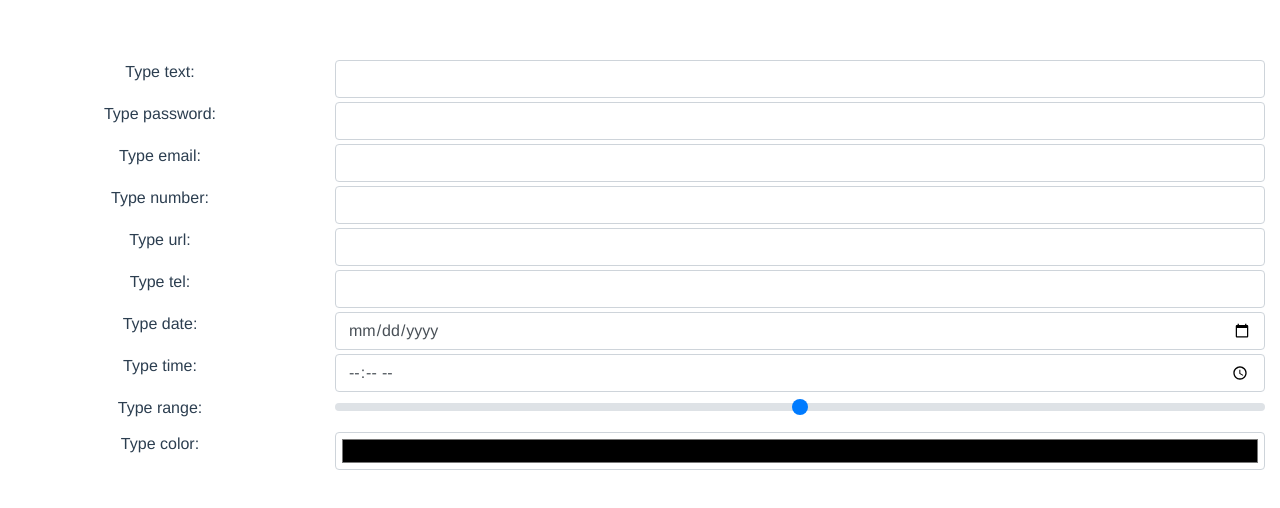
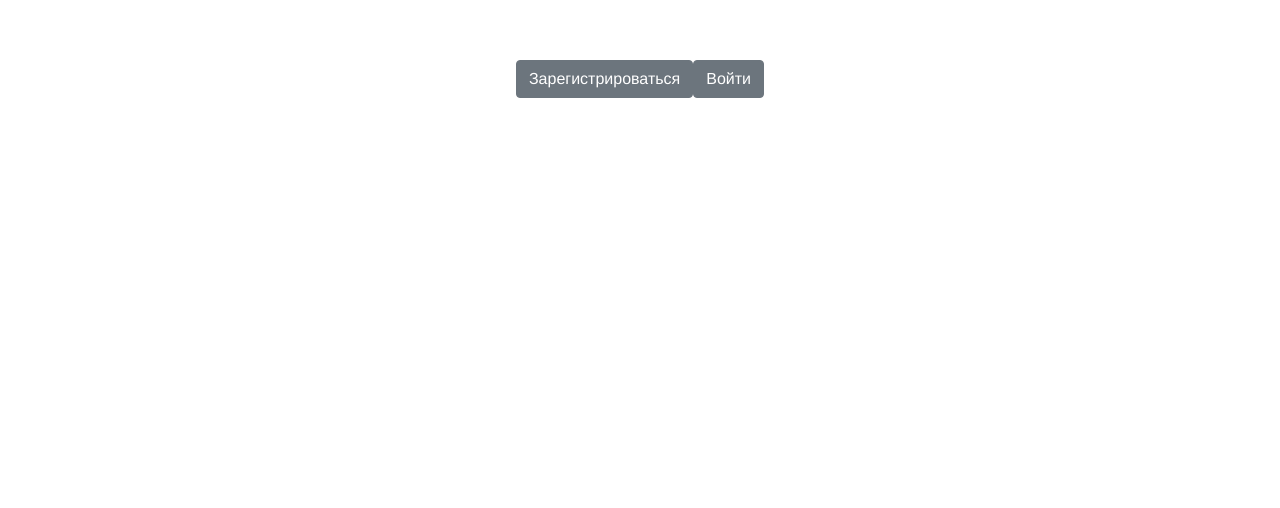
Before and after one commit to spottyladybug/kraken, a Vue app: page / in a window 1280 px wide. Shown: the top 508 px of the page. Built offline with nearby package versions, Linux system fonts and the light colour scheme.

Commit message:
add
add 2 modal windows

```diff
--- a/src/pages/home.vue
+++ b/src/pages/home.vue
@@ -2,16 +2,52 @@
   <div id="home">
     <router-view></router-view>
 
-  <b-container fluid>
-    <b-row class="my-1" v-for="type in types" :key="type">
-      <b-col sm="3">
-        <label :for="`type-${type}`">Type {{ type }}:</label>
+    <b-button id="show-btn" @click="showModalRegistration">Зарегистрироваться</b-button>
+
+    <b-button id="show-btn" @click="showModalAutorization">Войти</b-button>
+
+    <!-- Регистрация -->
+    <b-modal ref="reg-modal" hide-footer title="Регистрация">
+      <b-container class="d-block text-center">
+        <b-row class="my-4" v-for="text in texts" :key="text">
+          <b-col class="name-field" lg="12">
+            <label :for="`type-${type}`">Введите {{ text }}:</label>
           </b-col>
-      <b-col sm="9">
+          <b-col lg="12">
            <b-form-input :id="`type-${type}`" :type="type"></b-form-input>
           </b-col>
         </b-row>
+
+        <b-row>
+          <b-col>
+            <b-button class="success" variant="success">Готово</b-button>
+          </b-col>
+        </b-row>
       </b-container>
+
+    </b-modal>
+
+    <!-- Авторизация -->
+    <b-modal ref="aut-modal" hide-footer title="Вход">
+      <b-container class="d-block text-center">
+        <b-row class="my-4" v-for="name in names" :key="name">
+          <b-col class="name-field" lg="12">
+            <label :for="`type-${category}`">{{ name }}:</label>
+          </b-col>
+          <b-col lg="12">
+           <b-form-input :id="`type-${category}`" :type="category"></b-form-input>
+          </b-col>
+        </b-row>
+
+        <b-row>
+          <b-col>
+            <b-button class="success" variant="primary">Вход</b-button>
+          </b-col>
+        </b-row>
+      </b-container>
+
+    </b-modal>
+
 
   </div>
 </template>
@@ -20,23 +56,61 @@
 export default {
   data() {
     return {
+      texts: [
+        'имя',
+        'фамилию',
+        'email',
+        'пароль',
+        'пароль повторно',
+        'телефон',
+      ],
+
       types: [
         'text',
+        'text',
+        'email',
         'password',
+        'password',
+        'tel'
+      ],
+      names: [
+        'Еmail',
+        'Пароль',
+      ],
+
+      categories: [
         'email',
-          'number',
-          'url',
-          'tel',
-          'date',
-          `time`,
-          'range',
-          'color'
+        'password',
       ]
     }
+  },
+
+  methods: {
+    showModalRegistration() {
+      this.$refs['reg-modal'].show();
+    },
+    hideModalRegistration() {
+        this.$refs['reg-modal'].hide()
+    },
+
+    showModalAutorization() {
+      this.$refs['aut-modal'].show();
+    },
+
+    hideModalAutorization() {
+      this.$refs['aut-modal'].hide()
+    },
   }
 }
 </script>
 
 <style>
+  .name-field {
+    display: flex;
+    align-items: flex-start;
+  }
 
+  .success {
+    width: 150px;
+  }
 </style>
```
Lines whose indentation alone changed are shown as unchanged.
